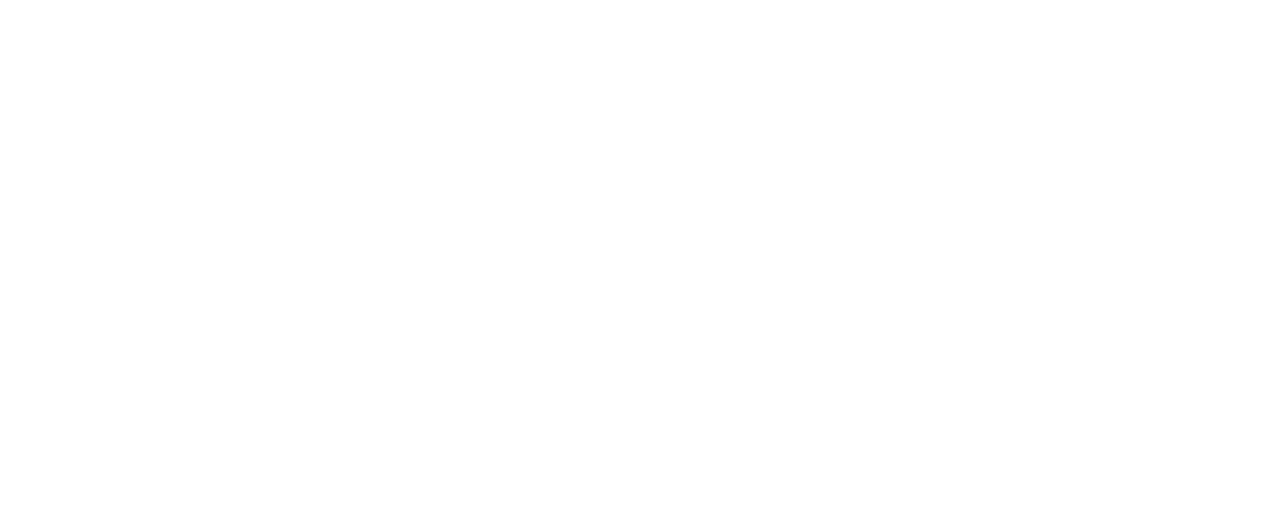
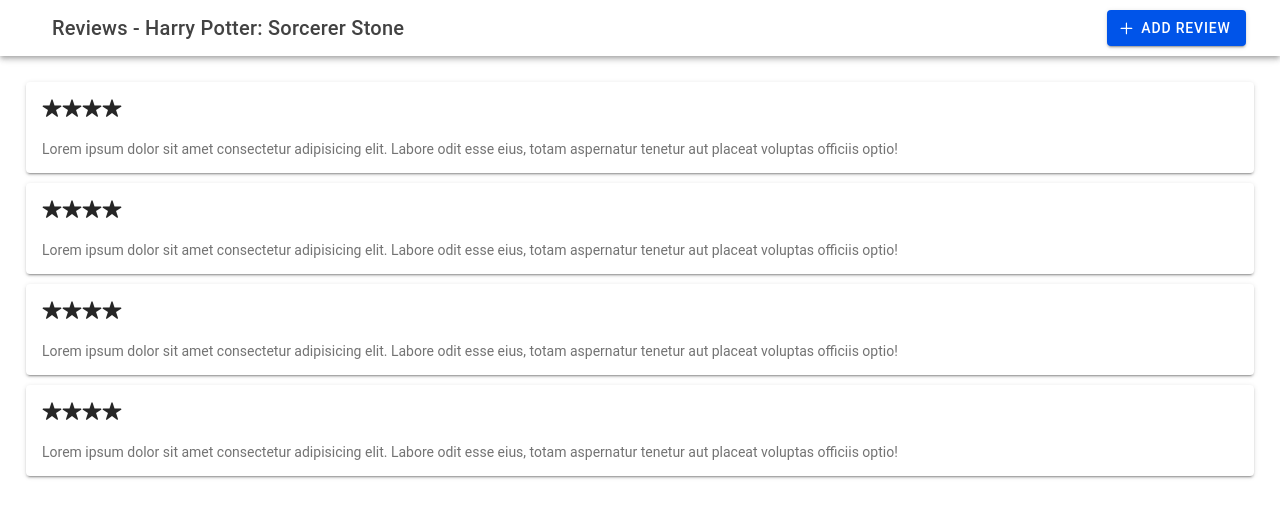
Before and after one commit to Anirud2002/CS-408-final-project, a React (Vite) app in the folder client/: page /review in a window 1280 px wide. Shown: the top 518 px of the page. Built offline with nearby package versions, Linux system fonts and the light colour scheme.

Commit message:
add edit page and review page

```diff
--- a/client/src/App.tsx
+++ b/client/src/App.tsx
@@ -32,6 +32,8 @@
 
 /* Theme variables */
 import "./theme/variables.css";
+import Edit from "./pages/Edit/Edit";
+import Review from "./pages/Review/Review";
 
 setupIonicReact();
 
@@ -45,6 +47,12 @@
         <Route exact path="/">
           <Redirect to="/home" />
         </Route>
+        <Route path="/edit">
+          <Edit />
+        </Route>
+        <Route path="/review">
+          <Review />
+        </Route>
       </IonRouterOutlet>
     </IonReactRouter>
   </IonApp>
--- /dev/null
+++ b/client/src/pages/Edit/Edit.css
@@ -0,0 +1,3 @@
+.edit-img {
+    max-width: 300px;
+}
--- /dev/null
+++ b/client/src/pages/Edit/Edit.tsx
@@ -0,0 +1,77 @@
+import {
+  IonButton,
+  IonCol,
+  IonContent,
+  IonGrid,
+  IonHeader,
+  IonIcon,
+  IonInput,
+  IonPage,
+  IonRow,
+  IonTextarea,
+  IonTitle,
+  IonToolbar,
+} from "@ionic/react";
+import "./Edit.css";
+import { star } from "ionicons/icons";
+
+const Edit: React.FC = () => {
+  return (
+    <IonPage>
+      <IonHeader>
+        <IonToolbar>
+          <IonTitle>Edit - Harry Potter: Sorcerer Stone</IonTitle>
+        </IonToolbar>
+      </IonHeader>
+      <IonContent fullscreen className="ion-padding">
+        <IonHeader collapse="condense">
+          <IonToolbar>
+            <IonTitle size="large">
+              Edit - Harry Potter: Sorcerer Stone
+            </IonTitle>
+          </IonToolbar>
+        </IonHeader>
+
+        <IonGrid>
+          <IonRow>
+            <IonCol size="12" sizeMd="4">
+              <img
+                className="edit-img"
+                src="https://imgs.search.brave.com/35-bdzEbQSRYcarOmq3FFgnFqimgrYofj2QhrZ1GiiQ/rs:fit:860:0:0:0/g:ce/aHR0cHM6Ly9tYXJr/ZXRwbGFjZS5jYW52/YS5jb20vRUFEYXBN/NDJJQk0vMi8wLzEw/MDN3L2NhbnZhLXJl/ZC1waG90by1zY2ll/bmNlLWZpY3Rpb24t/Ym9vay1jb3Zlci1C/TVhSWkhGMlZxay5q/cGc"
+                alt="book cover picture"
+              />
+            </IonCol>
+
+            <IonCol size="12" sizeMd="8">
+              <div className="book-details">
+                <IonInput
+                  value={"Harry Potter: Sorcerer Stone"}
+                  label="Title"
+                  labelPlacement="floating"
+                ></IonInput>
+
+                <IonTextarea
+                  label="Description"
+                  labelPlacement="floating"
+                  value={
+                    "Lorem ipsum, dolor sit amet consectetur adipisicing elit. Namdelectus deserunt corporis natus, id perferendis non quiassumenda nesciunt illo."
+                  }
+                ></IonTextarea>
+
+                <IonInput
+                  value={"14.99"}
+                  label="Price ($)"
+                  labelPlacement="floating"
+                ></IonInput>
+
+                <IonButton color="warning">Update</IonButton>
+              </div>
+            </IonCol>
+          </IonRow>
+        </IonGrid>
+      </IonContent>
+    </IonPage>
+  );
+};
+
+export default Edit;
--- a/client/src/pages/Home/components/BookCard.tsx
+++ b/client/src/pages/Home/components/BookCard.tsx
@@ -1,4 +1,5 @@
 import {
+  IonButton,
   IonCard,
   IonCardContent,
   IonCardHeader,
@@ -6,10 +7,12 @@
   IonCol,
   IonGrid,
   IonIcon,
+  IonItem,
   IonRow,
 } from "@ionic/react";
 import "./BookCard.css";
-import { star } from "ionicons/icons";
+import { star, pencil } from "ionicons/icons";
+import { Link } from "react-router-dom";
 
 const BookCard: React.FC = () => {
   return (
@@ -37,15 +40,22 @@
                 </p>
                 <p style={{ marginTop: 10 }}>$ 14.99</p>
 
-                <div className="review-stars" style={{ marginTop: 10 }}>
-                  <IonIcon icon={star} />
-                  <IonIcon icon={star} />
-                  <IonIcon icon={star} />
-                </div>
+                <Link to="/review">
+                  <div className="review-stars" style={{ marginTop: 10 }}>
+                    <IonIcon icon={star} />
+                    <IonIcon icon={star} />
+                    <IonIcon icon={star} />
+                  </div>
+                </Link>
               </div>
             </IonCol>
           </IonRow>
         </IonGrid>
+        <IonItem lines="none">
+          <IonButton color="dark" slot="end" routerLink="/edit">
+            <IonIcon icon={pencil}></IonIcon>
+          </IonButton>
+        </IonItem>
       </IonCardContent>
     </IonCard>
   );
--- /dev/null
+++ b/client/src/pages/Review/Review.css
@@ -0,0 +1,3 @@
+.edit-img {
+    max-width: 300px;
+}
--- /dev/null
+++ b/client/src/pages/Review/Review.tsx
@@ -0,0 +1,92 @@
+import {
+  IonButton,
+  IonCard,
+  IonCardContent,
+  IonCardHeader,
+  IonCardTitle,
+  IonCol,
+  IonContent,
+  IonGrid,
+  IonHeader,
+  IonIcon,
+  IonInput,
+  IonItem,
+  IonLabel,
+  IonPage,
+  IonRow,
+  IonText,
+  IonTextarea,
+  IonTitle,
+  IonToolbar,
+  useIonModal,
+} from "@ionic/react";
+import "./Review.css";
+import { add, star } from "ionicons/icons";
+import AddReviewModal from "./components/AddReviewModal";
+import { useState } from "react";
+import { OverlayEventDetail } from "@ionic/react/dist/types/components/react-component-lib/interfaces";
+
+const Review: React.FC = () => {
+  const [present, dismiss] = useIonModal(AddReviewModal, {
+    dismiss: (data: string, role: string) => dismiss(data, role),
+  });
+
+  function openModal() {
+    present({
+      // onWillDismiss: (ev: CustomEvent<OverlayEventDetail>) => {
+      //   if (ev.detail.role === 'confirm') {
+      //   }
+      // },
+    });
+  }
+
+  // Generate an array of review items
+  const reviews = Array.from({ length: 4 }, (_, i) => `Review ${i + 1}`);
+
+  return (
+    <IonPage>
+      <IonHeader>
+        <IonToolbar class="ion-padding-horizontal">
+          <IonTitle>Reviews - Harry Potter: Sorcerer Stone</IonTitle>
+          <IonButton slot="end" onClick={openModal}>
+            <IonIcon icon={add} slot="start" />
+            Add review
+          </IonButton>
+        </IonToolbar>
+      </IonHeader>
+      <IonContent fullscreen className="ion-padding">
+        <IonHeader collapse="condense">
+          <IonToolbar>
+            <IonTitle size="large">
+              Reviews - Harry Potter: Sorcerer Stone
+            </IonTitle>
+          </IonToolbar>
+        </IonHeader>
+
+        {/* Loop through the reviews array to render IonItem components */}
+        {reviews.map((review, index) => (
+          <IonCard>
+            <IonCardHeader>
+              <IonCardTitle>
+                <IonIcon icon={star} />
+                <IonIcon icon={star} />
+                <IonIcon icon={star} />
+                <IonIcon icon={star} />
+              </IonCardTitle>
+            </IonCardHeader>
+
+            <IonCardContent>
+              <IonText>
+                Lorem ipsum dolor sit amet consectetur adipisicing elit. Labore
+                odit esse eius, totam aspernatur tenetur aut placeat voluptas
+                officiis optio!
+              </IonText>
+            </IonCardContent>
+          </IonCard>
+        ))}
+      </IonContent>
+    </IonPage>
+  );
+};
+
+export default Review;
--- /dev/null
+++ b/client/src/pages/Review/components/AddReviewModal.tsx
@@ -0,0 +1,58 @@
+import {
+  IonButton,
+  IonButtons,
+  IonContent,
+  IonFooter,
+  IonHeader,
+  IonInput,
+  IonItem,
+  IonPage,
+  IonTitle,
+  IonToolbar,
+} from "@ionic/react";
+import { useRef } from "react";
+
+const AddReviewModal = ({
+  dismiss,
+}: {
+  dismiss: (data?: string | null | undefined | number, role?: string) => void;
+}) => {
+  const inputRef = useRef<HTMLIonInputElement>(null);
+  return (
+    <IonPage>
+      <IonHeader>
+        <IonToolbar>
+          <IonButtons slot="end">
+            <IonButton color="medium" onClick={() => dismiss(null, "cancel")}>
+              Cancel
+            </IonButton>
+          </IonButtons>
+          <IonTitle>Write your review!</IonTitle>
+        </IonToolbar>
+      </IonHeader>
+      <IonContent className="ion-padding">
+        <IonItem>
+          <IonInput
+            ref={inputRef}
+            labelPlacement="stacked"
+            label="Review description"
+            placeholder="This book was great!"
+          />
+        </IonItem>
+      </IonContent>
+
+      <IonFooter>
+        <IonButton
+          onClick={() => dismiss(inputRef.current?.value, "confirm")}
+          strong={true}
+          color="dark"
+          expand="block"
+        >
+          Add
+        </IonButton>
+      </IonFooter>
+    </IonPage>
+  );
+};
+
+export default AddReviewModal;
```
